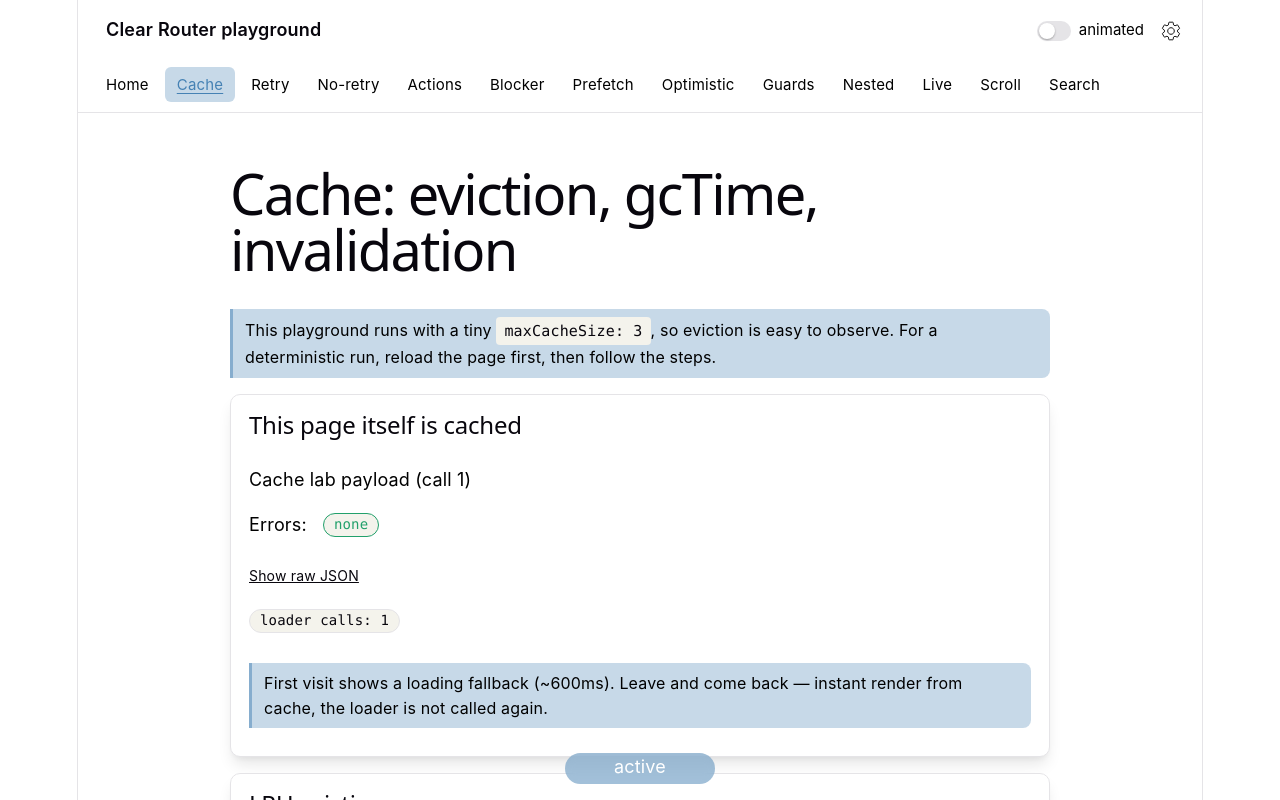
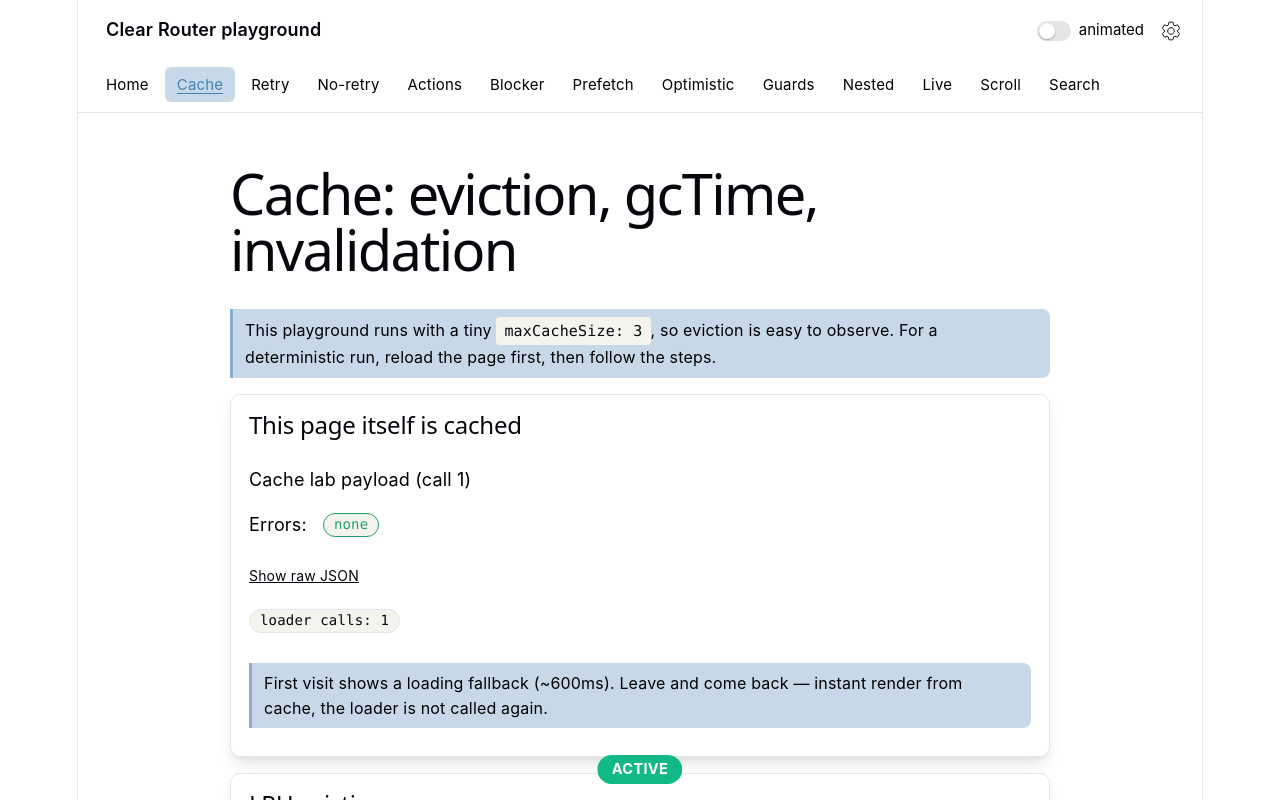
Before and after one commit to AndrewBubnov/clear-react-router, a React (Vite) app: page /playground/cache in a window 1280 px wide. Shown: the top 800 px of the page. Built offline with nearby package versions, Linux system fonts and the light colour scheme.

Commit message:
Add mantine components

```diff
--- a/src/App.tsx
+++ b/src/App.tsx
@@ -1,5 +1,5 @@
-import { MantineProvider } from '@mantine/core';
-import { Router, useRouteStatus } from './clear-router';
+import { Badge, MantineProvider } from '@mantine/core';
+import { Router, useRouteStatus, type Status as RouteStatus } from './clear-router';
 import { PlaygroundNav } from './playground/PlaygroundNav';
 import { playgroundRoutes } from './playground/routes';
 import { PlaygroundSettingsProvider } from './playground/settings';
@@ -24,16 +24,23 @@ const Shell = () => {
 	);
 };
 
-const STATUS_BADGE_MODIFIER: Record<string, string> = {
-	error: 'status-badge-error',
-	optimistic: 'status-badge-optimistic',
+const STATUS_COLOR: Record<RouteStatus, string> = {
+	idle: 'gray',
+	pending: 'blue',
+	active: 'teal',
+	optimistic: 'yellow',
+	error: 'red',
 };
 
 const Status = () => {
 	const status = useRouteStatus();
 	const { showStatusBadge } = usePlaygroundSettings();
 	if (!showStatusBadge) return null;
-	return <div className={`status-badge ${STATUS_BADGE_MODIFIER[status] ?? ''}`}>{status}</div>;
+	return (
+		<Badge className="status-badge" color={STATUS_COLOR[status]} size="lg" radius="xl">
+			{status}
+		</Badge>
+	);
 };
 
 const App = () => {
--- a/src/playground/Loading.tsx
+++ b/src/playground/Loading.tsx
@@ -1,6 +1,8 @@
+import { Loader } from '@mantine/core';
+
 export const Loading = ({ title }: { title: string }) => (
 	<div className="loader-wrap">
 		<div>Loading {title}…</div>
-		<span className="loader" />
+		<Loader />
 	</div>
 );
--- a/src/playground/SettingsPage.tsx
+++ b/src/playground/SettingsPage.tsx
@@ -1,4 +1,5 @@
 import { useEffect, useRef, useState } from 'react';
+import { Loader } from '@mantine/core';
 import { Link } from '../clear-router';
 import { usePlaygroundSettings } from './usePlaygroundSettings';
 import { Switch } from './Switch';
@@ -36,7 +37,7 @@ const SettingsLoader = ({ duration }: { duration: number | undefined }) => {
 		timeout.current = window.setTimeout(() => setIsLoading(false), duration);
 		return () => window.clearTimeout(timeout.current);
 	}, [duration]);
-	return isLoading ? <span className="loader" /> : null;
+	return isLoading ? <Loader size="sm" /> : null;
 };
 
 const SettingsPage = () => {
--- a/src/playground/playground.css
+++ b/src/playground/playground.css
@@ -502,53 +502,13 @@ h1 {
 	margin-top: 100px;
 }
 
-.loader {
-	width: 36px;
-	height: 36px;
-	border: 3px solid;
-	border-color: currentColor transparent;
-	border-radius: 50%;
-	display: inline-block;
-	box-sizing: border-box;
-	animation: rotation 1s linear infinite;
-}
-
 .status-badge {
 	position: fixed;
 	bottom: 2%;
 	left: 50%;
 	transform: translate(-50%);
-	display: flex;
-	align-items: center;
-	justify-content: center;
-	min-width: 150px;
-	padding: 5px 16px 8px;
-	line-height: 1;
-	border-radius: 16px;
-	color: white;
-	background: rgb(70 130 180 / 0.5);
-	/* Order matters: the minifier collapses this pair keeping the last declaration. */
-	-webkit-backdrop-filter: blur(6px);
-	backdrop-filter: blur(6px);
-}
-
-.status-badge-error {
-	background: rgb(255 99 71 / 0.5);
-}
-
-.status-badge-optimistic {
-	background: rgb(0 128 0 / 0.5);
 }
 
 .pg-no-margin {
 	margin: 0;
 }
-
-@keyframes rotation {
-	0% {
-		transform: rotate(0deg);
-	}
-	100% {
-		transform: rotate(360deg);
-	}
-}
```
